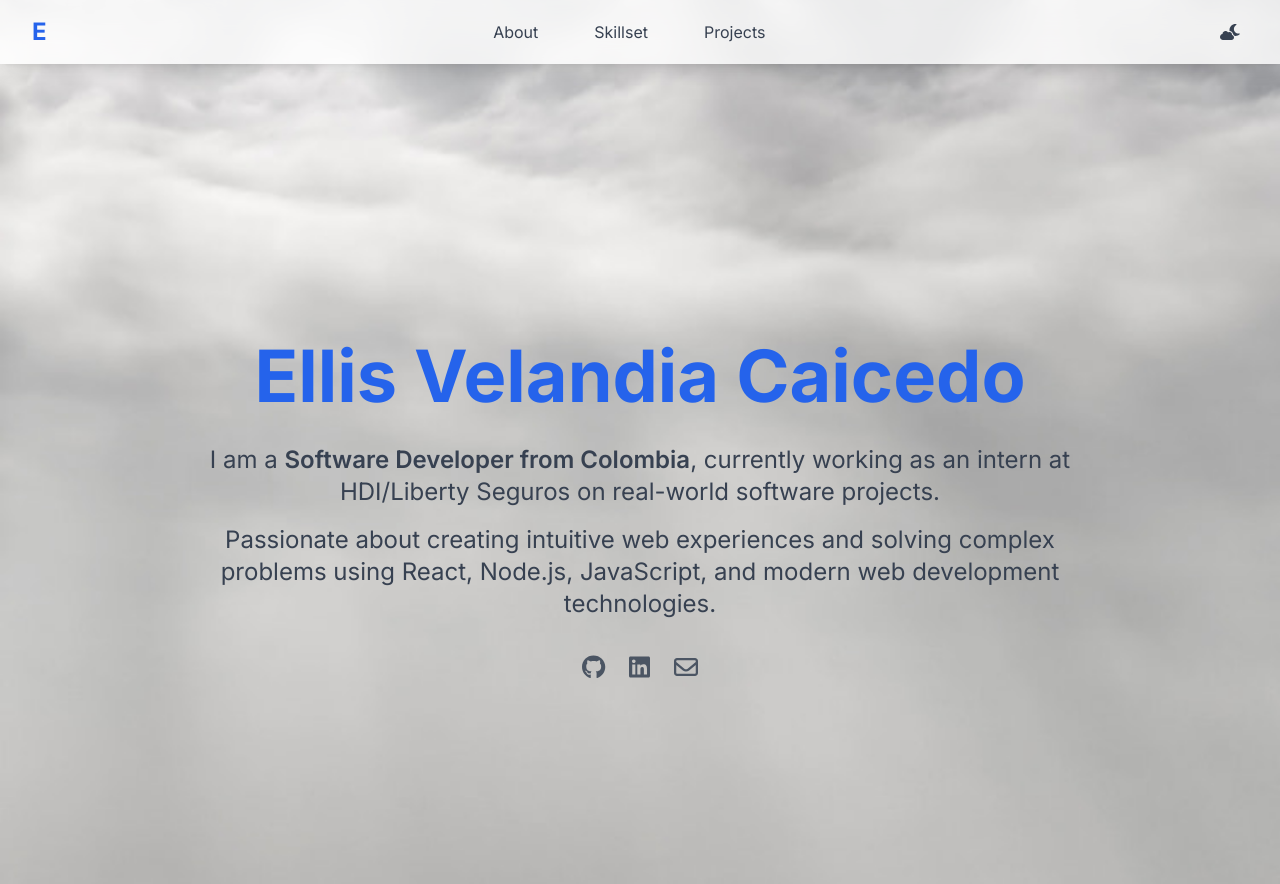
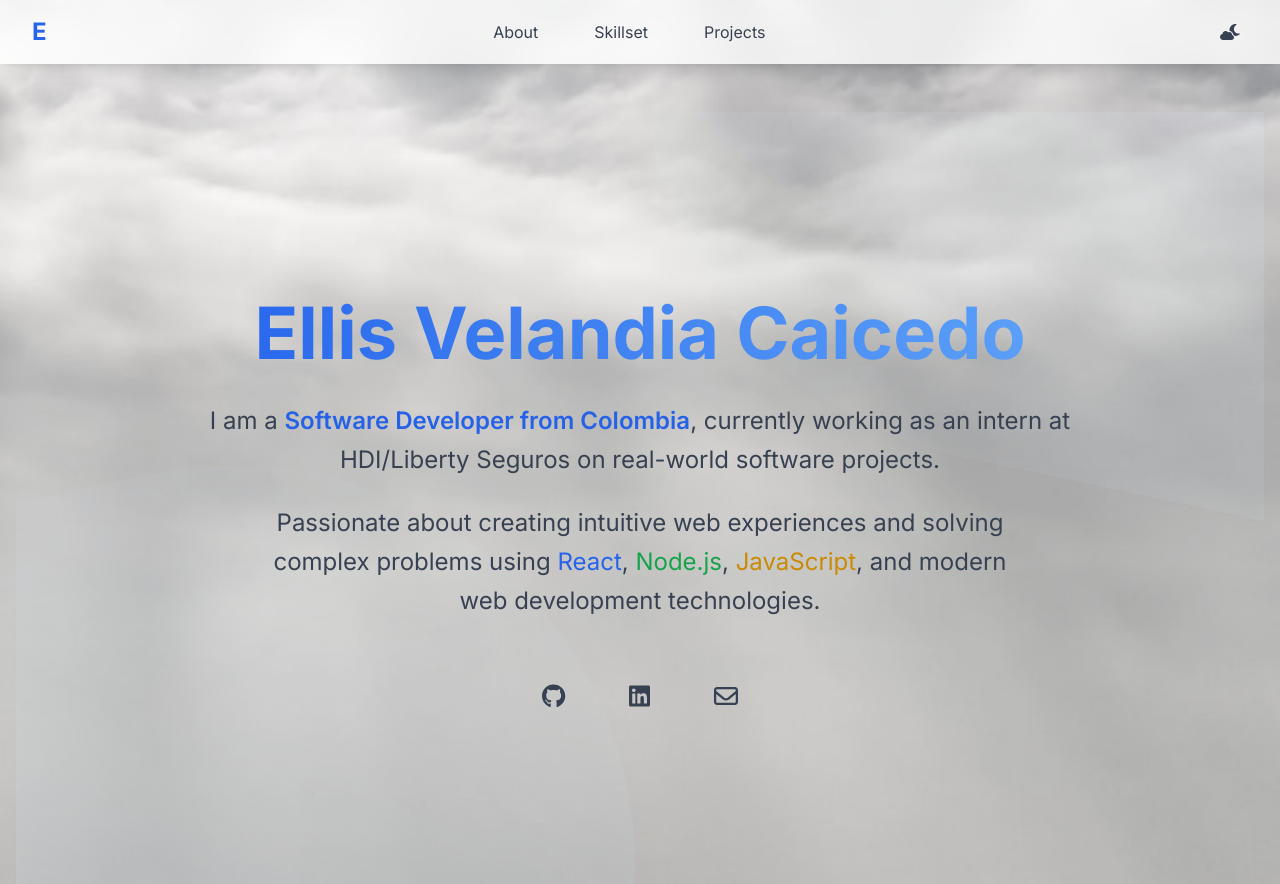
Before and after one commit to Ellisvelandia/Porfolio, a React (Vite) app: page / in a window 1280 px wide. Shown: the top 884 px of the page. Built offline with nearby package versions, Linux system fonts and the light colour scheme.

Commit message:
hero design

```diff
--- a/src/components/home/Hero.jsx
+++ b/src/components/home/Hero.jsx
@@ -1,39 +1,98 @@
-import React from 'react';
+import React, { useEffect, useRef } from 'react';
 import { FontAwesomeIcon } from '@fortawesome/react-fontawesome';
 import { faGithub, faLinkedin } from '@fortawesome/free-brands-svg-icons';
 import { faEnvelope } from '@fortawesome/free-regular-svg-icons';
+import { gsap } from 'gsap';
+import { TextPlugin } from 'gsap/TextPlugin';
+
+gsap.registerPlugin(TextPlugin);
 
 const Hero = () => {
+  const titleRef = useRef(null);
+  const descriptionRef = useRef(null);
+  const socialsRef = useRef(null);
+  const highlightRef = useRef(null);
+
   const socialLinks = [
-    { icon: faGithub, url: 'https://github.com/Ellisvelandia' },
-    { icon: faLinkedin, url: 'https://linkedin.com/in/ellisvelandia' },
-    { icon: faEnvelope, url: 'mailto:eyis619@gmail.com' },
+    { icon: faGithub, url: 'https://github.com/Ellisvelandia', label: 'GitHub' },
+    { icon: faLinkedin, url: 'https://linkedin.com/in/ellisvelandia', label: 'LinkedIn' },
+    { icon: faEnvelope, url: 'mailto:eyis619@gmail.com', label: 'Email' },
   ];
 
+  useEffect(() => {
+    const tl = gsap.timeline({ defaults: { ease: 'power3.out' } });
+
+    tl.fromTo(titleRef.current,
+      { y: 50, opacity: 0 },
+      { y: 0, opacity: 1, duration: 1 }
+    )
+    .fromTo(descriptionRef.current,
+      { y: 30, opacity: 0 },
+      { y: 0, opacity: 1, duration: 1 },
+      '-=0.5'
+    )
+    .fromTo(socialsRef.current.children,
+      { y: 20, opacity: 0 },
+      { y: 0, opacity: 1, stagger: 0.2, duration: 0.8 },
+      '-=0.5'
+    )
+    .to(highlightRef.current,
+      { color: '#2563eb', duration: 1, repeat: -1, yoyo: true },
+      '-=0.5'
+    );
+  }, []);
+
   return (
-    <section className="flex items-center justify-center min-h-screen">
-      <div className="max-w-4xl mx-auto px-4 text-center py-16 ">
-        <h1 className="text-5xl md:text-7xl font-bold text-blue-600 mb-8 ">
+    <section className="relative min-h-screen flex items-center justify-center overflow-hidden">
+      {/* Background decoration */}
+      <div className="absolute inset-0 overflow-hidden">
+        <div className="absolute -top-1/2 -right-1/2 w-full h-full bg-gradient-to-bl from-blue-100/30 to-transparent dark:from-blue-900/10 rounded-full transform rotate-12" />
+        <div className="absolute -bottom-1/2 -left-1/2 w-full h-full bg-gradient-to-tr from-blue-100/30 to-transparent dark:from-blue-900/10 rounded-full transform -rotate-12" />
+      </div>
+
+      <div className="relative max-w-5xl mx-auto px-4 py-16 sm:px-6 lg:px-8 text-center">
+        <h1
+          ref={titleRef}
+          className="text-5xl md:text-7xl font-bold mb-8 bg-clip-text text-transparent bg-gradient-to-r from-blue-600 to-blue-400"
+        >
           Ellis Velandia Caicedo
         </h1>
-        <div className="text-xl md:text-2xl mb-8 text-gray-700 dark:text-gray-300">
-          <p className="mb-4">
-            I am a <span className="font-semibold">Software Developer from Colombia</span>, currently working as an intern at HDI/Liberty Seguros on real-world software projects.
+
+        <div
+          ref={descriptionRef}
+          className="text-xl md:text-2xl mb-12 text-gray-700 dark:text-gray-300 space-y-6"
+        >
+          <p className="leading-relaxed">
+            I am a <span ref={highlightRef} className="font-semibold transition-colors duration-300">Software Developer from Colombia</span>,
+            currently working as an intern at HDI/Liberty Seguros on real-world software projects.
           </p>
-          <p>
-            Passionate about creating intuitive web experiences and solving complex problems using React, Node.js, JavaScript, and modern web development technologies.
+          <p className="leading-relaxed max-w-3xl mx-auto">
+            Passionate about creating intuitive web experiences and solving complex problems using
+            <span className="text-blue-600 dark:text-blue-400"> React</span>,
+            <span className="text-green-600 dark:text-green-400"> Node.js</span>,
+            <span className="text-yellow-600 dark:text-yellow-400"> JavaScript</span>,
+            and modern web development technologies.
           </p>
         </div>
-        <div className="flex justify-center space-x-6">
+
+        <div
+          ref={socialsRef}
+          className="flex justify-center items-center space-x-8"
+        >
           {socialLinks.map((link, index) => (
             <a
               key={index}
               href={link.url}
               target="_blank"
               rel="noopener noreferrer"
-              className="text-2xl text-gray-600 dark:text-gray-400 hover:text-blue-600 dark:hover:text-blue-400 transition-colors"
+              className="group relative p-4"
+              aria-label={link.label}
             >
-              <FontAwesomeIcon icon={link.icon} />
+              <span className="absolute inset-0 w-full h-full bg-blue-100 dark:bg-blue-900/30 rounded-lg transform scale-0 group-hover:scale-100 transition-transform duration-300 ease-out" />
+              <FontAwesomeIcon
+                icon={link.icon}
+                className="relative text-2xl text-gray-700 dark:text-gray-300 group-hover:text-blue-600 dark:group-hover:text-blue-400 transform group-hover:scale-110 transition-all duration-300"
+              />
             </a>
           ))}
         </div>
```
